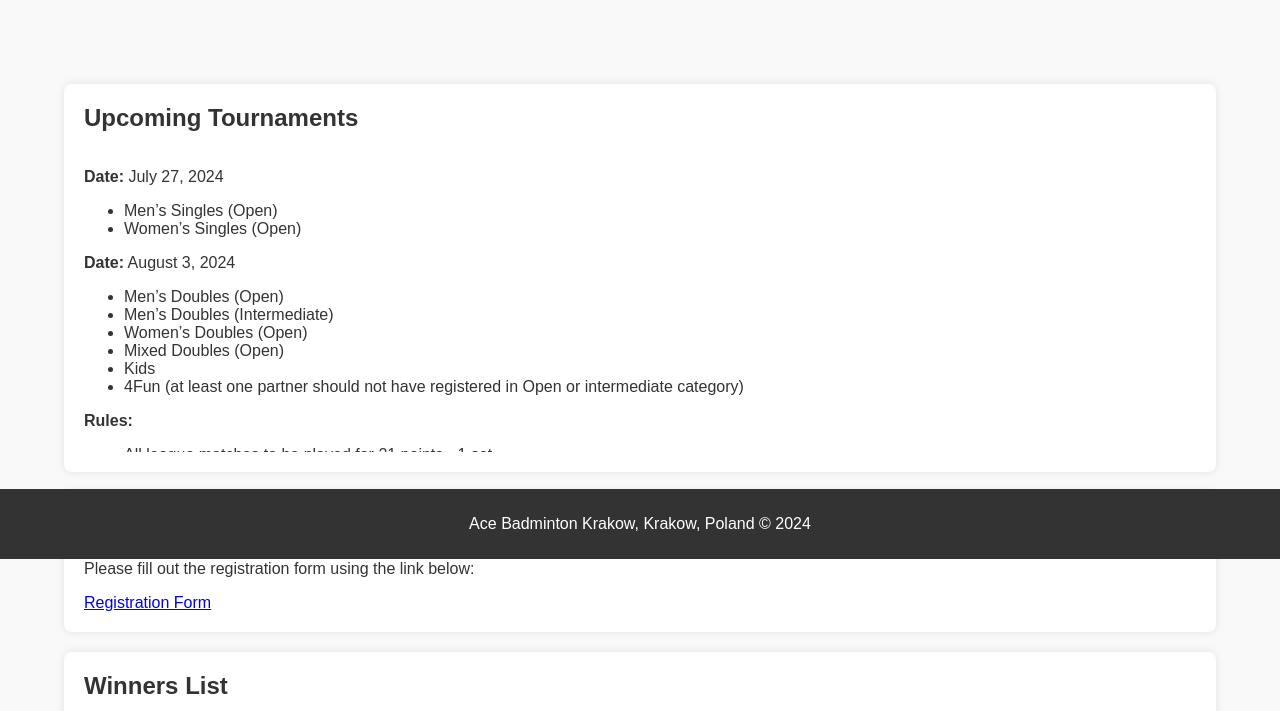
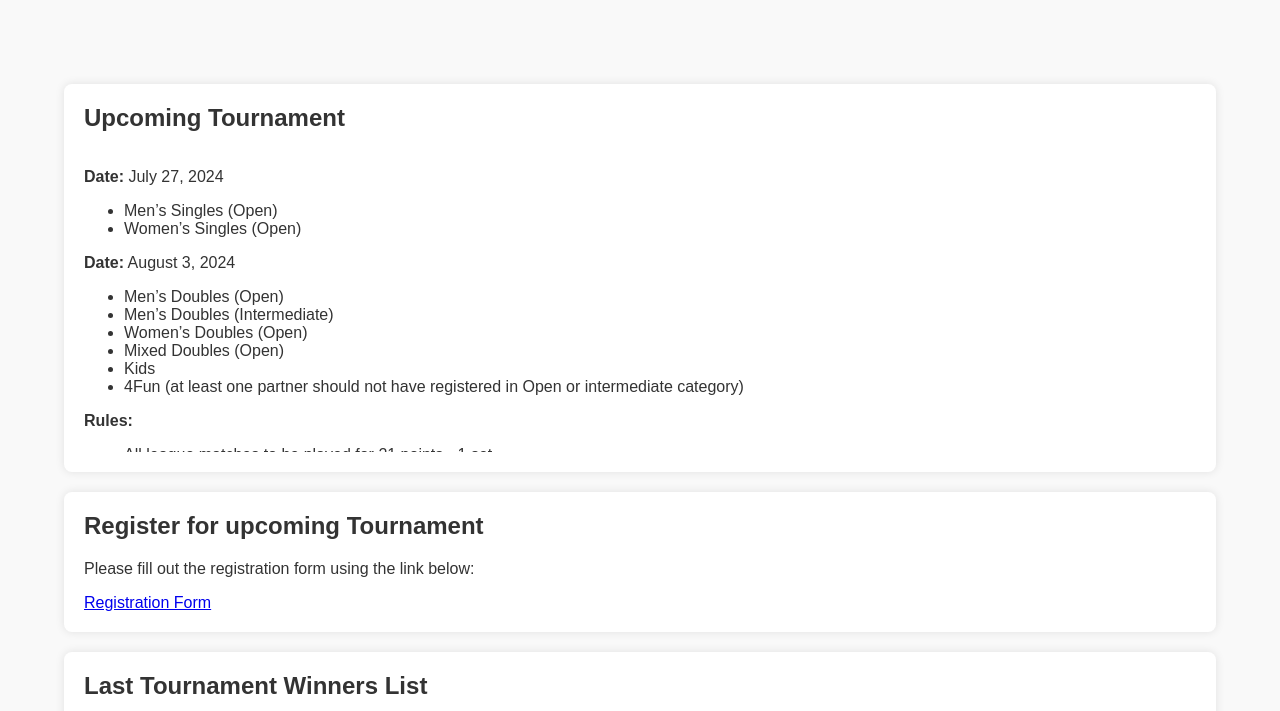
Before and after one commit to acebadmintonkrakow/acebadmintonkrakow, a plain HTML site: page index.html in a window 1280 px wide. Shown: the part 241-952 px from the top of the page. Drawn offline with Linux system fonts and the light colour scheme.

Commit message:
Update index.html

```diff
--- a/index.html
+++ b/index.html
@@ -11,6 +11,7 @@
             padding: 0;
             background-color: #f9f9f9;
             color: #333;
+            padding-bottom: 60px; /* Ensure the footer doesn't cover content */
         }
         header {
             background: #333;
@@ -44,7 +45,7 @@
         }
         #showcase {
             background: url('badminton.jpg') no-repeat center center/cover;
-            color: #fff11;
+            color: #333;
             height: 200px;
             display: flex;
             justify-content: center;
@@ -132,7 +133,7 @@
 
     <div class="container">
         <section id="tournaments" class="section">
-            <h2>Upcoming Tournaments</h2>
+            <h2>Upcoming Tournament</h2>
             <div class="upcoming-tournaments-list">
                 <p><strong>Date:</strong> July 27, 2024</p>
                 <ul>
@@ -157,13 +158,13 @@
         </section>
 
         <section id="registration" class="section">
-            <h2>Register for a Tournament</h2>
+            <h2>Register for upcoming Tournament</h2>
             <p>Please fill out the registration form using the link below:</p>
             <a href="https://forms.gle/examplelink" target="_blank">Registration Form</a>
         </section>
 
         <section id="winners" class="section">
-            <h2>Winners List</h2>
+            <h2>Last Tournament Winners List</h2>
             <div class="winners-list">
                 <h3>Kids</h3>
                 <ul>
@@ -229,7 +230,3 @@
             </div>
         </section>
     </div>
-
-    <footer>
-        <p>Ace Badminton Krakow, Krakow, Poland &copy; 2024</p>
-    </
```
